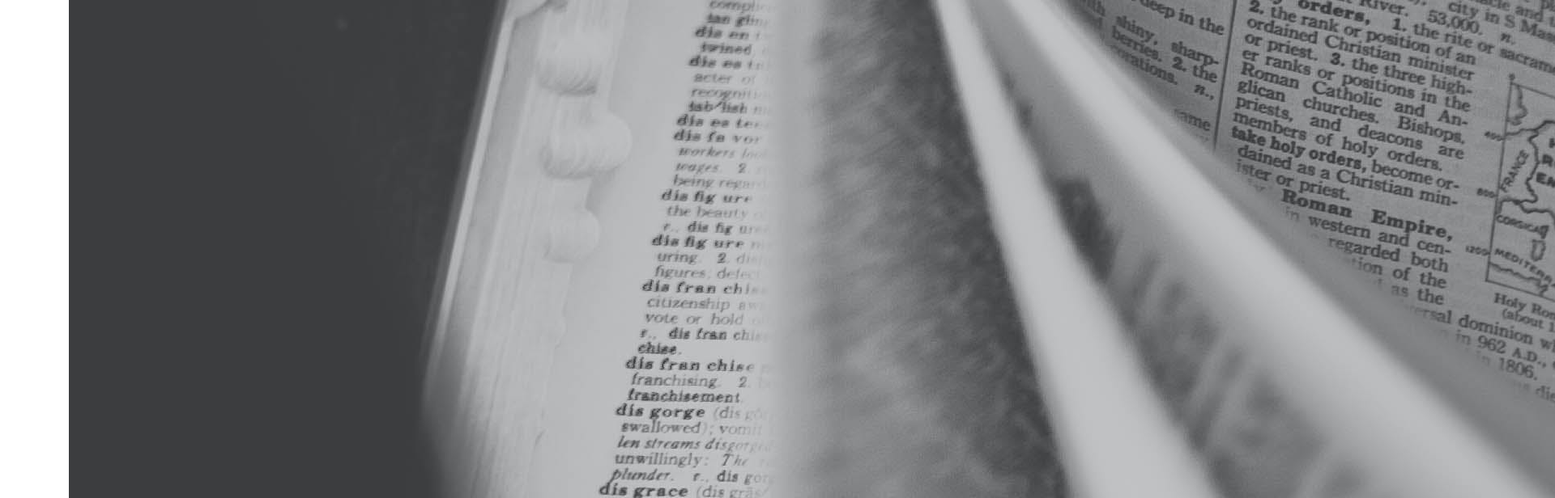
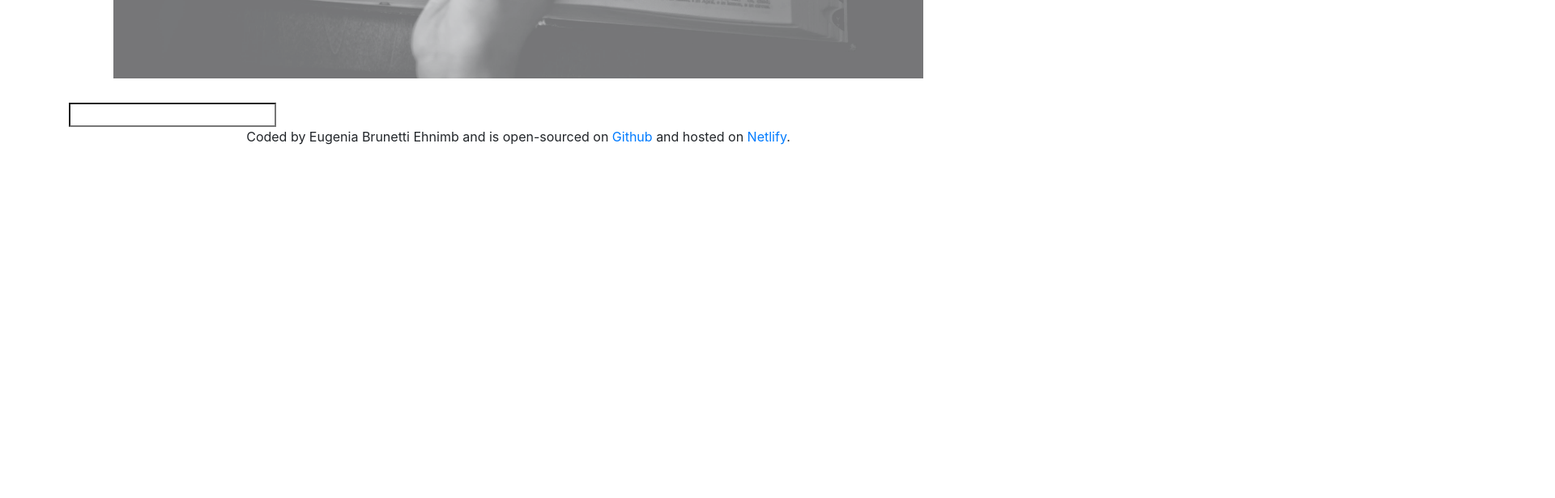
Before and after one commit to eugesuri/app-dictionary, a React (Create React App) app: page / in a window 1280 px wide. Shown: the part 600-1216 px from the top of the page at 81% size, 1920 px wide, since content can reach past the window. After the commit the page ends 800 px from the top, so only its background shows below. Built offline with nearby package versions, Linux system fonts and the light colour scheme.

Commit message:
added logo image and structure

```diff
--- a/src/App.css
+++ b/src/App.css
@@ -0,0 +1,10 @@
+.App-logo {
+  max-width: 1000px;
+  display: block;
+  margin: 0 auto;
+  opacity: 0.7;
+}
+
+.App-header {
+  margin: 30px;
+}
--- /dev/null
+++ b/src/Dictionary.js
@@ -0,0 +1,13 @@
+import React from "react";
+import "./Dictionary.css";
+
+export default function Dictionary() {
+  return (
+    <div className="Dictionary">
+      {" "}
+      <form>
+        <input type="Search" />
+      </form>{" "}
+    </div>
+  );
+}
```
Also changed, not shown: src/Dictionary.css (added).
